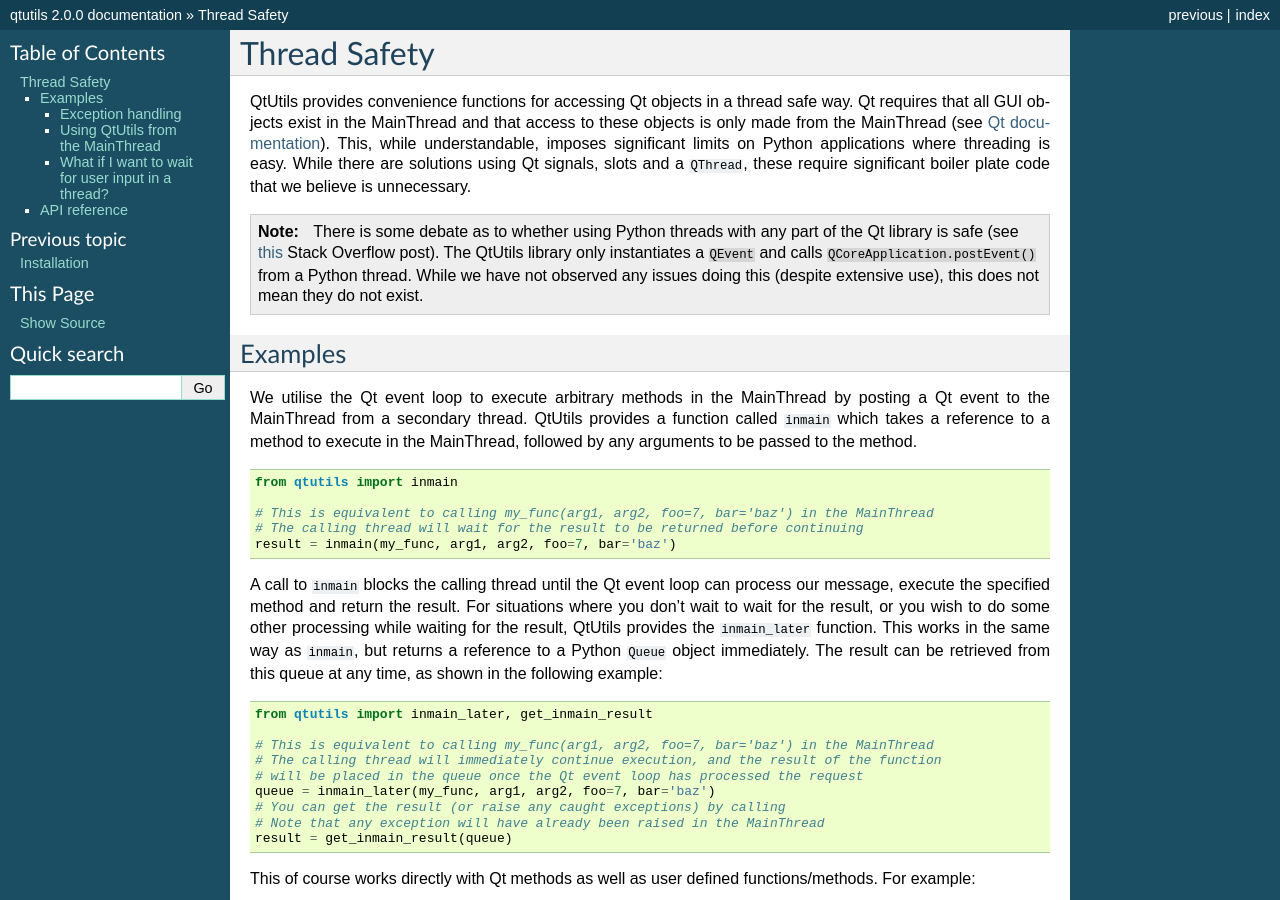
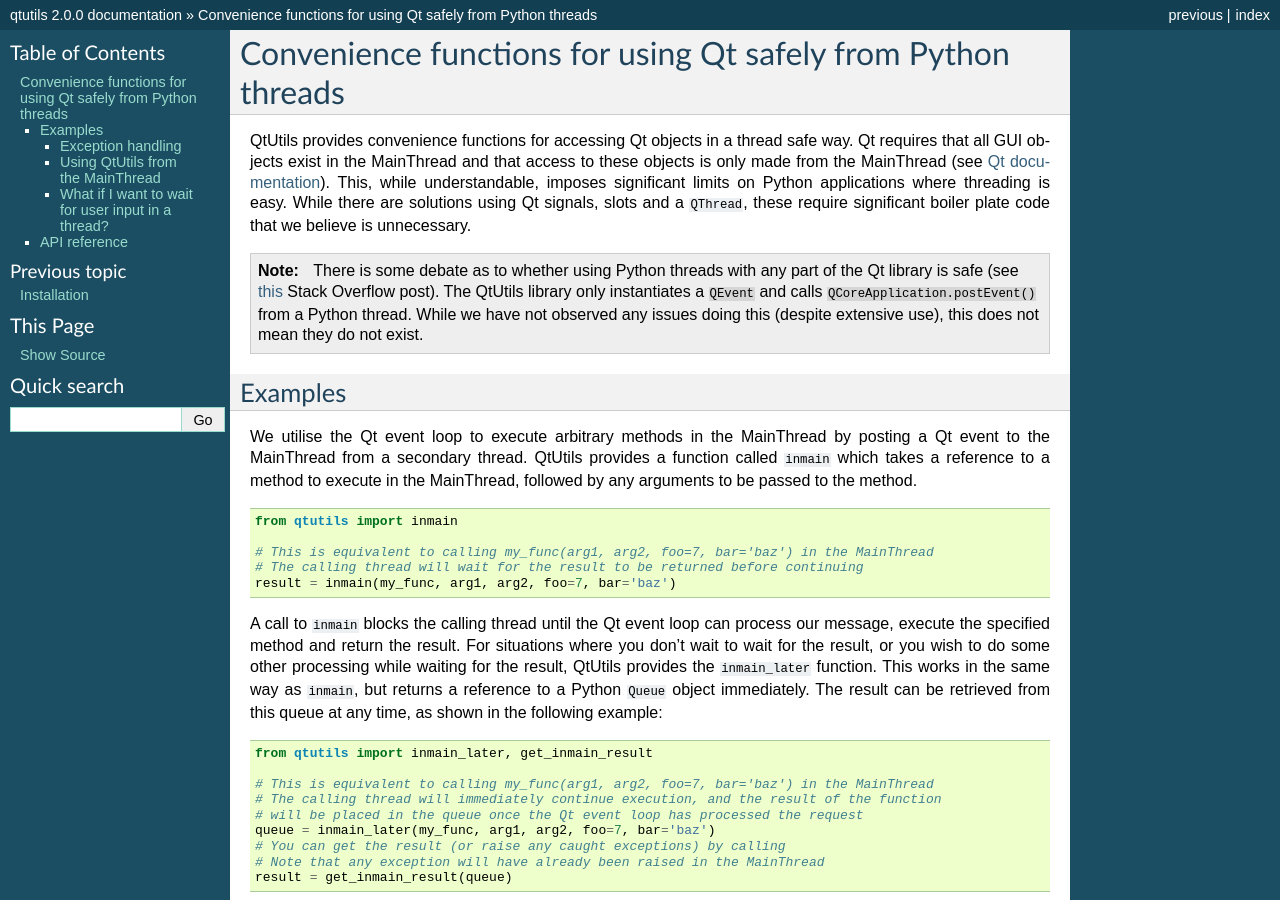
Before and after one commit to philipstarkey/qtutils, a Sphinx documentation site: the page built from docs/invoke_in_main.rst, in a window 1280 px wide and 900 px high. Built offline with Sphinx 7.4.7, drawn with Linux system fonts in a browser that asks for light colours; the version number is read from the project's files by our own code; some of the changed text lies outside the part shown.

Commit message:
renamed docs page for invoke_in_main

```diff
--- a/docs/invoke_in_main.rst
+++ b/docs/invoke_in_main.rst
@@ -1,6 +1,6 @@
-*************
-Thread Safety
-*************
+*************************************************************
+Convenience functions for using Qt safely from Python threads
+*************************************************************
 
 QtUtils provides convenience functions for accessing Qt objects in a thread safe way.
 Qt requires that all GUI objects exist in the MainThread and that access to these objects is only made from the MainThread (see `Qt documentation`_).
```
